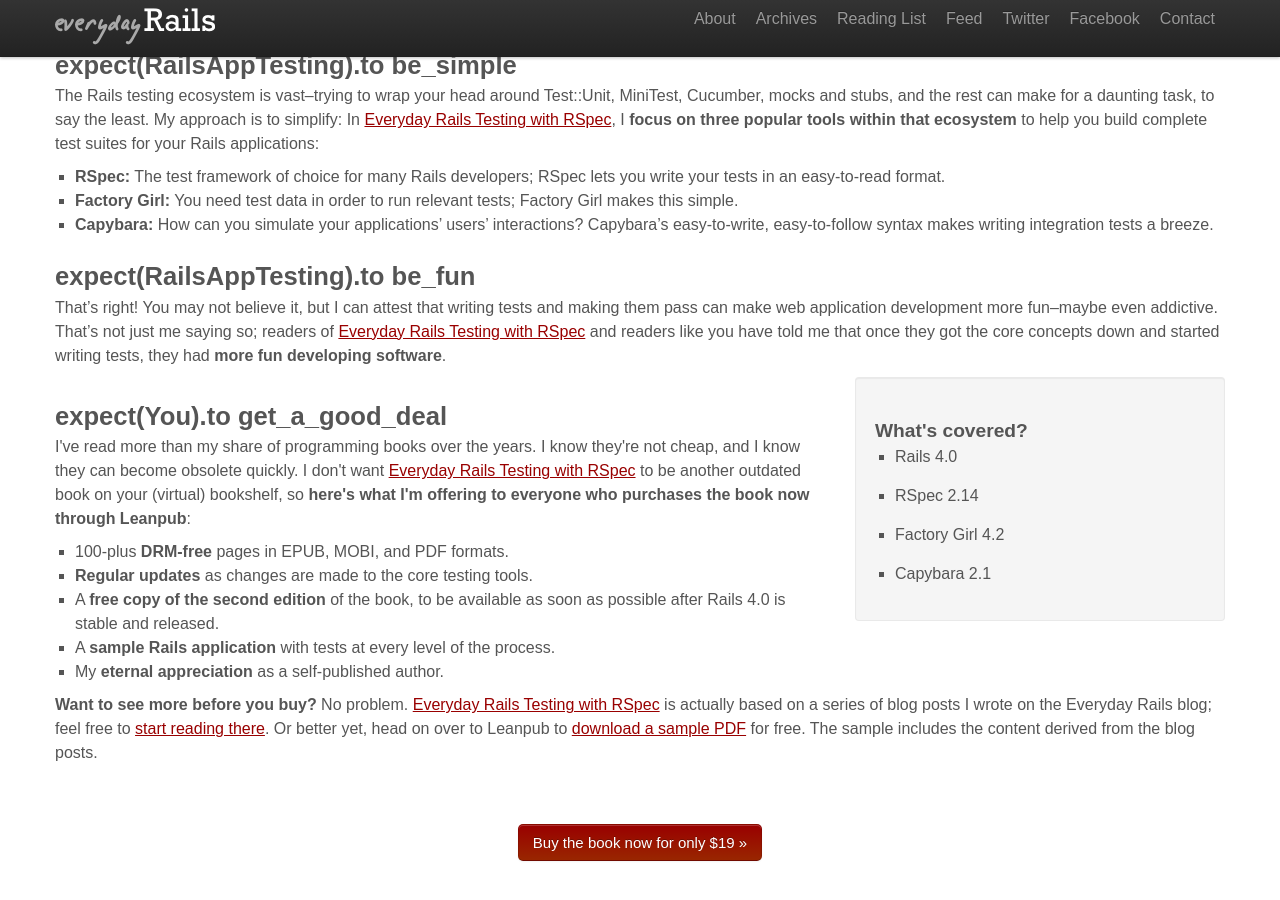
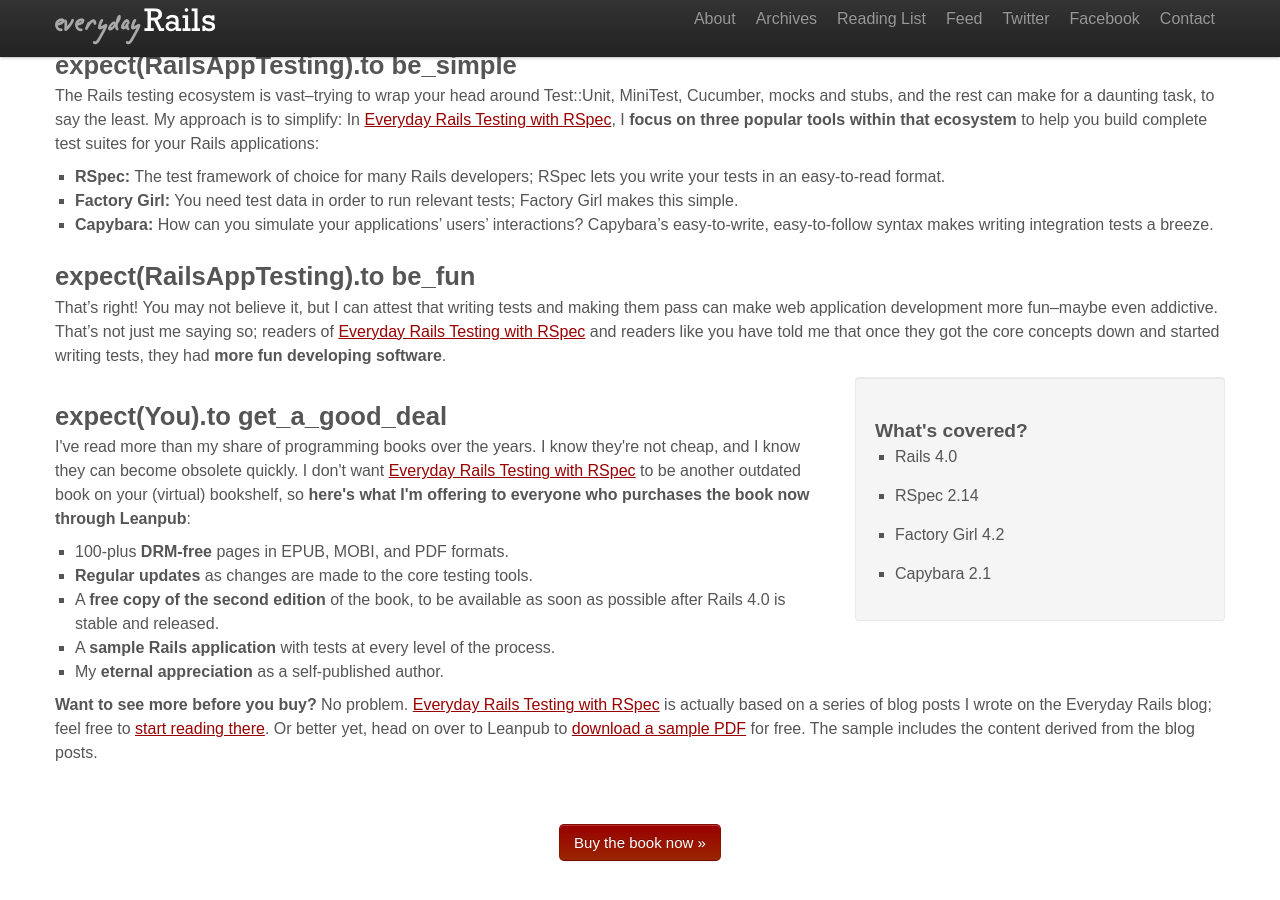
Before and after one commit to everydayrails/everyday-rails, a Jekyll site: the page built from rspecbook/index.markdown, in a window 1280 px wide and 900 px high, scrolled down 820 px. Built offline with Jekyll 4.4.1, drawn with Linux system fonts in a browser that asks for light colours; some web fonts are replaced; Markdown is read by kramdown in place of the engine named in the settings; some of the changed text lies outside the part shown.

Commit message:
Remove set price for book from site

```diff
--- a/_layouts/main.html
+++ b/_layouts/main.html
@@ -13,7 +13,7 @@
         </p>
 
         <p>
-          <a class="btn btn-primary btn-large" href="http://leanpub.com/everydayrailsrspec">Buy now for only $19 &raquo;</a>
+          <a class="btn btn-primary btn-large" href="http://leanpub.com/everydayrailsrspec">Buy now &raquo;</a>
         </p>
 
         <div class="small">
--- a/_layouts/post.html
+++ b/_layouts/post.html
@@ -24,7 +24,7 @@
         If you liked my series on practical advice for adding reliable tests to your Rails apps,
         check out the new, expanded ebook version. Lots of additional, exclusive content and a complete
         sample Rails application.
-        <strong><a href="http://leanpub.com/everydayrailsrspec">Get it now for only $19</a></strong> or
+        <strong><a href="http://leanpub.com/everydayrailsrspec">Get it now</a></strong> or
         <a href="/rspecbook/">learn more about the book</a>.
         </p>
         <p>
--- a/_layouts/wide.html
+++ b/_layouts/wide.html
@@ -14,7 +14,7 @@
         </p>
 
         <p>
-          <a class="btn btn-primary btn-large" href="http://leanpub.com/everydayrailsrspec">Buy now for only $19 &raquo;</a>
+          <a class="btn btn-primary btn-large" href="http://leanpub.com/everydayrailsrspec">Buy now &raquo;</a>
         </p>
 
         <div class="small">
@@ -34,7 +34,7 @@
 
     <div class="span12" style="text-align:center;">
       <p>
-        <a class="btn btn-primary btn-large" href="http://leanpub.com/everydayrailsrspec">Buy the book now for only $19 &raquo;</a>
+        <a class="btn btn-primary btn-large" href="http://leanpub.com/everydayrailsrspec">Buy the book now &raquo;</a>
       </p>
     </div>
   </div>
```
